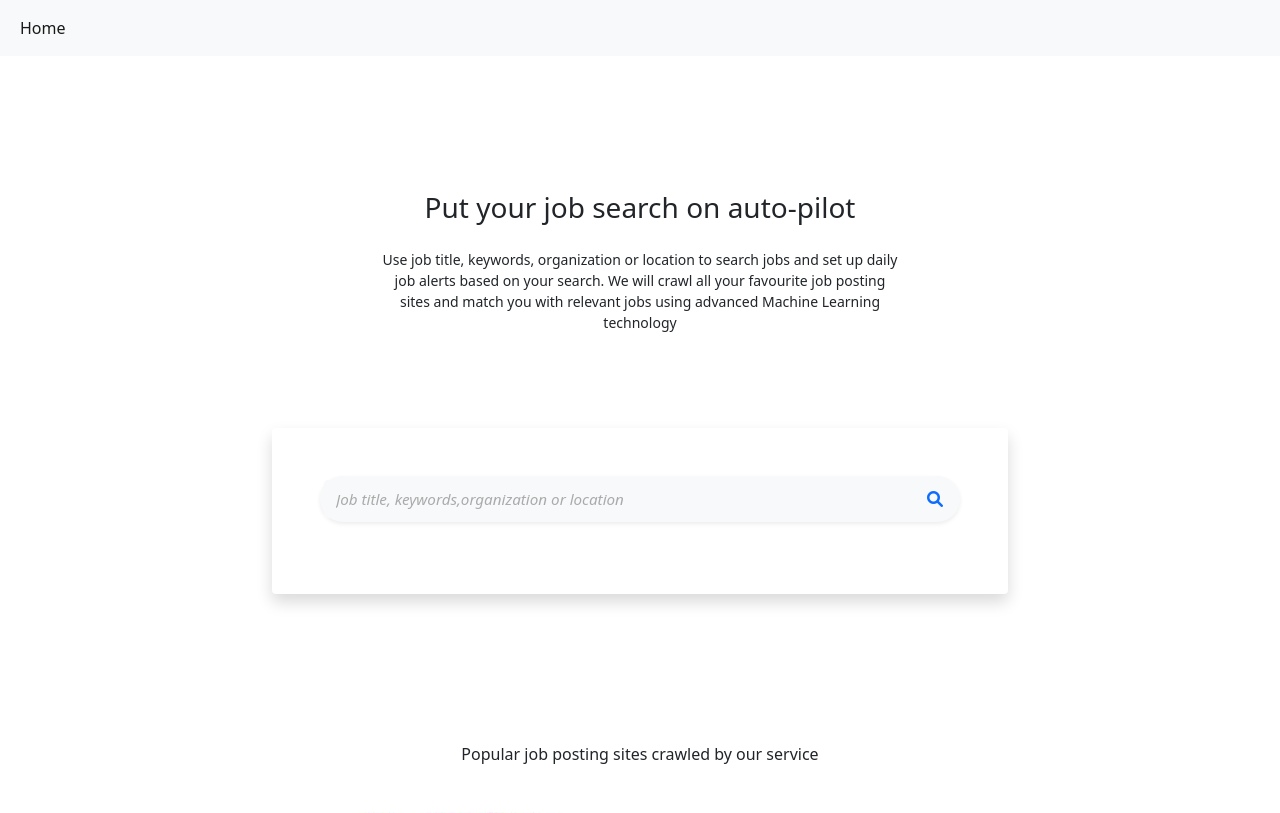
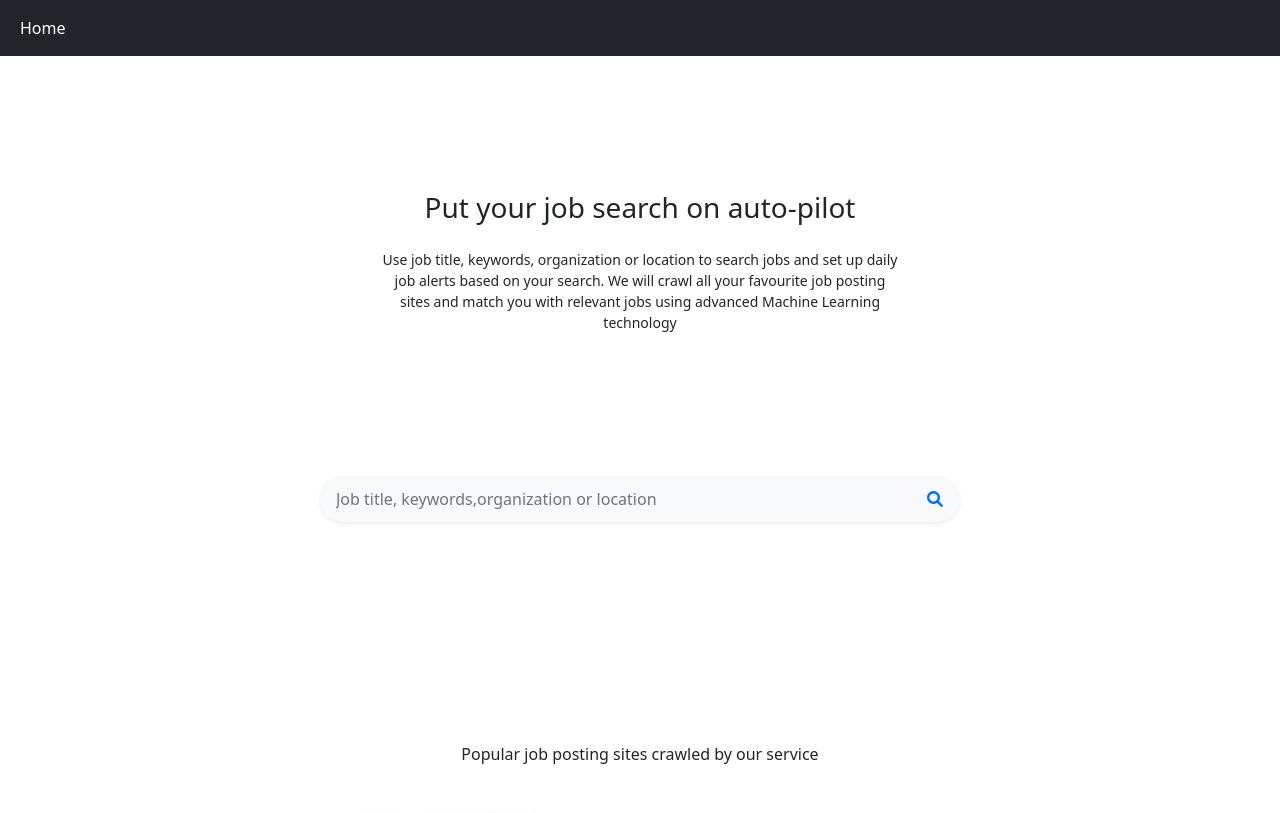
Before and after one commit to khldH/jobalertusingtextsimilarity, a FastAPI app: page / in a window 1280 px wide. Shown: the top 813 px of the page. Run offline with FastAPI, Linux system fonts and the light colour scheme; parts of the project's set-up code (start-up, migrations or seed data) failed here and were passed over.

Commit message:
updated nav bar

```diff
--- a/static/css/main.css
+++ b/static/css/main.css
@@ -1,13 +1,3 @@
-
-
-.form-control::placeholder {
-  font-size: 0.95rem;
-  color: #aaa;
-  font-style: italic;
-}
-
-
-
 .search {
     position: relative;
     box-shadow: 0 0 40px rgba(51, 51, 51, .1)
--- a/templates/components/navbar.html
+++ b/templates/components/navbar.html
@@ -1,13 +1,13 @@
-<nav class="navbar navbar-expand-lg navbar-light bg-light">
+<nav class="navbar navbar-expand-lg navbar-light bg-dark">
   <div class="container-fluid">
 <!--    <a class="navbar-brand" href="#">Navbar</a>-->
-    <button class="navbar-toggler" type="button" data-bs-toggle="collapse" data-bs-target="#navbarSupportedContent" aria-controls="navbarSupportedContent" aria-expanded="false" aria-label="Toggle navigation">
-      <span class="navbar-toggler-icon"></span>
+    <button class="navbar-toggler  bg-white" type="button" data-bs-toggle="collapse" data-bs-target="#navbarSupportedContent" aria-controls="navbarSupportedContent" aria-expanded="false" aria-label="Toggle navigation">
+      <span class="navbar-toggler-icon  bg-white"></span>
     </button>
-    <div class="collapse navbar-collapse" id="navbarSupportedContent">
+    <div class="collapse text-white navbar-collapse" id="navbarSupportedContent">
       <ul class="navbar-nav me-auto mb-2 mb-lg-0">
         <li class="nav-item">
-          <a class="nav-link active" aria-current="page" href="/">Home</a>
+          <a class="nav-link active text-white" aria-current="page" href="/">Home</a>
         </li>
 <!--        <li class="nav-item">-->
 <!--          <a class="nav-link" href="#">Link</a>-->
--- a/templates/home/index.html
+++ b/templates/home/index.html
@@ -37,11 +37,11 @@
     </div>
     <div class="row mb-5">
         <div class="col-lg-8 mx-auto">
-            <div class="bg-white p-5 rounded shadow">
+            <div class="bg-white p-5 rounded">
                 <form action="/search/">
                     <div class="p-1 bg-light rounded rounded-pill shadow-sm mb-4">
                         <div class="input-group">
-                            <input type="search"name="query" value="{{query}}"
+                            <input type="search" name="query" value="{{query}}"
                                    placeholder="Job title, keywords,organization or location"
                                    aria-describedby="button-addon1" class="form-control border-0 bg-light">
                             <div class="input-group-append">
@@ -84,10 +84,11 @@
     <div class="row my-5">
         <hr>
         <div class="col-md-4">
-            <div class="card bg-light mb-3">
-                <div class="card-header">
-                    <p class="font-weight-light">Get new jobs for this search "{{query}}" by email</p>
+            <div class="card bg-dark mb-3" style="background-color:#41464b !important">
+                <div class="card-header" style="border-bottom: 1px solid #f8f9fa">
+                    <p class="font-weight-light text-white">Get new jobs for this search "{{query}}" by email</p>
                 </div>
+
                 <div class="card-body">
                     <form method="POST" action="/subscribe">
                         <!--                        <div class="mb-3">-->
@@ -96,20 +97,24 @@
                         <!--                                   placeholder="name">-->
                         <!--                        </div>-->
                         <div class="mb-3">
-                            <input type="text" required placeholder="Your email" name="email" value="{{email}}"
+                            <input type="text" required placeholder="email address" name="email" value="{{email}}"
                                    class="form-control">
                         </div>
                         <div class="mb-3">
                             <input type="hidden" required placeholder="write a summary" value="{{query}}"
                                    name="job_description" class="form-control">
                         </div>
-                        <button type="submit" class="btn btn-outline-secondary "
-                                style="color:#fa4a06;background-color: #6c757d00;font-weight:bold" ;>Send me new jobs
+                        <div class="mb-3">
+                             <button type="submit" class="btn bg-warning text-white form-control"
+                                style="background-color: #ff8007!important ;font-weight:bold" ;>Send me new jobs
                         </button>
+                        </div>
+
                     </form>
                 </div>
             </div>
         </div>
+
         <div class="col-md-8">
             <!--            <div class="card">-->
             <!--                <div class="list border-bottom">-->
@@ -173,6 +178,9 @@
                             <div class="col-md-4 col">
                                 <img src="{{ url_for('static', path='imgs/rwlogo.png') }}" alt="">
                             </div>
+<!--                            <div class="col-md-4 col">-->
+<!--                                <img src="{{ url_for('static', path='imgs/unjobslogo.jpg') }}" alt="">-->
+<!--                            </div>-->
                         </div>
                     </div>
                 </div>
```
Also changed, not shown: static/imgs/rsz_1sjlogo.jpg (added), static/imgs/rsz_1unjobslogo.jpg (added), static/imgs/rsz_rwlogo.png (added), static/imgs/unjobslogo.jpg (added). Lines whose indentation alone changed are shown as unchanged.
